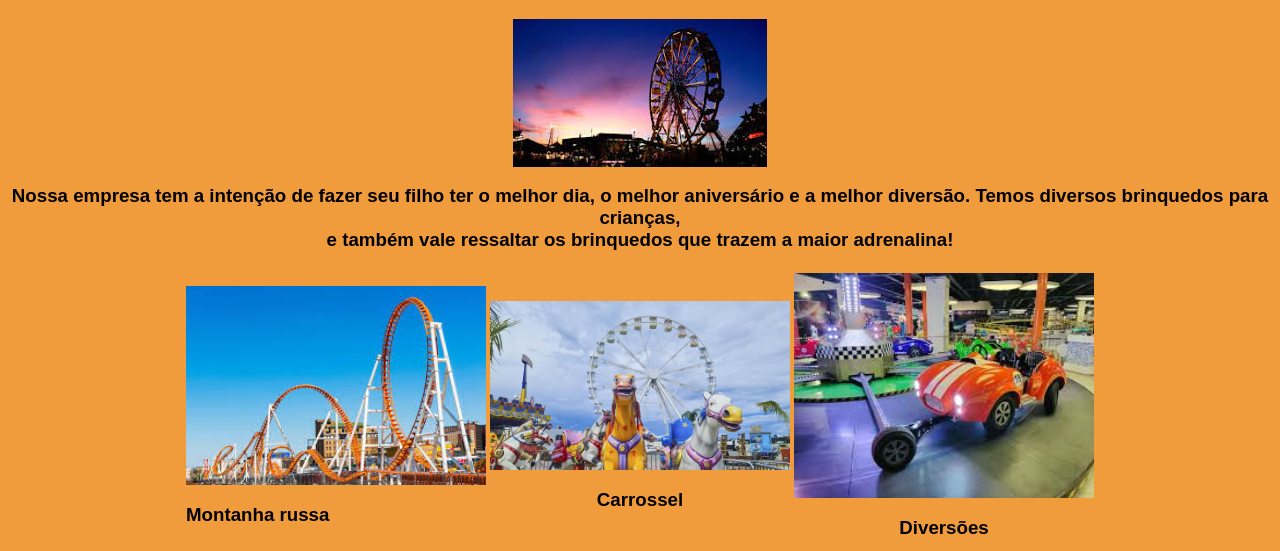
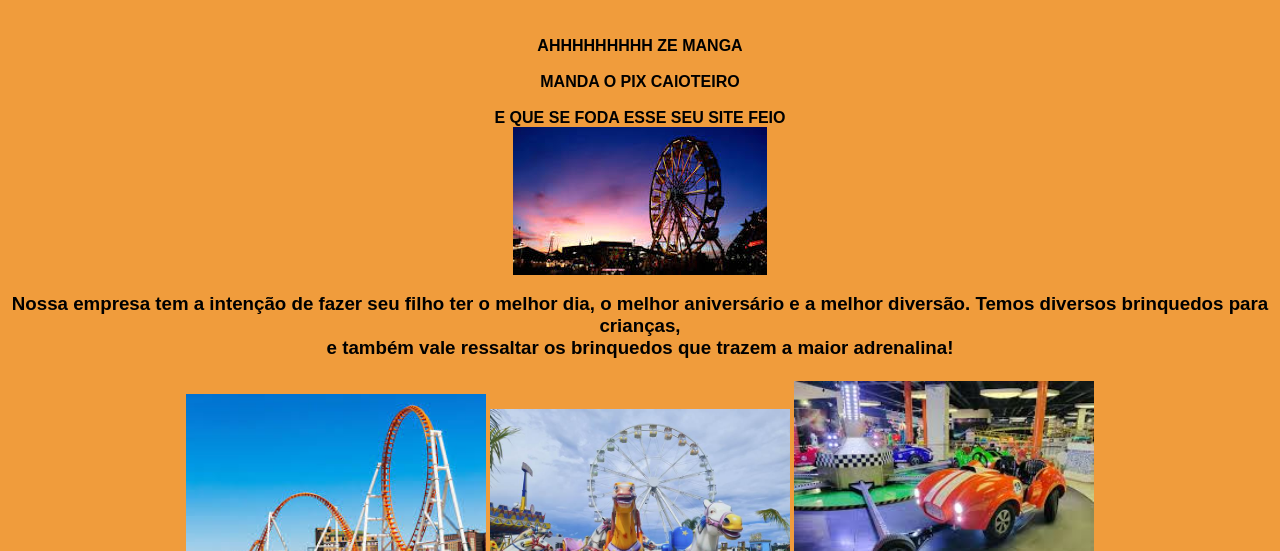
Before and after one commit to Asafe99/Meu-Site-Prim-rio, a plain HTML site: page index.html in a window 1280 px wide. Shown: the part 249-800 px from the top of the page. Drawn offline with Linux system fonts and the light colour scheme.

Commit message:
estive aq

```diff
--- a/index.html
+++ b/index.html
@@ -40,6 +40,9 @@
 	</nav>
 
 		<center><h1>Venha conferir o parque mais divertido!</h1>
+		<strong><br>AHHHHHHHHH ZE MANGA</br>
+		<br>MANDA O PIX CAlOTEIRO</br>
+		<br>E QUE SE FODA ESSE SEU SITE FEIO</br></strong>
 		<center><img src= 'imagens/roda_gigante.jfif'height="300px"> </img></center>
 		<p>
 			<h3><center>Nossa empresa tem a intenção de fazer seu filho ter o melhor dia,
```
